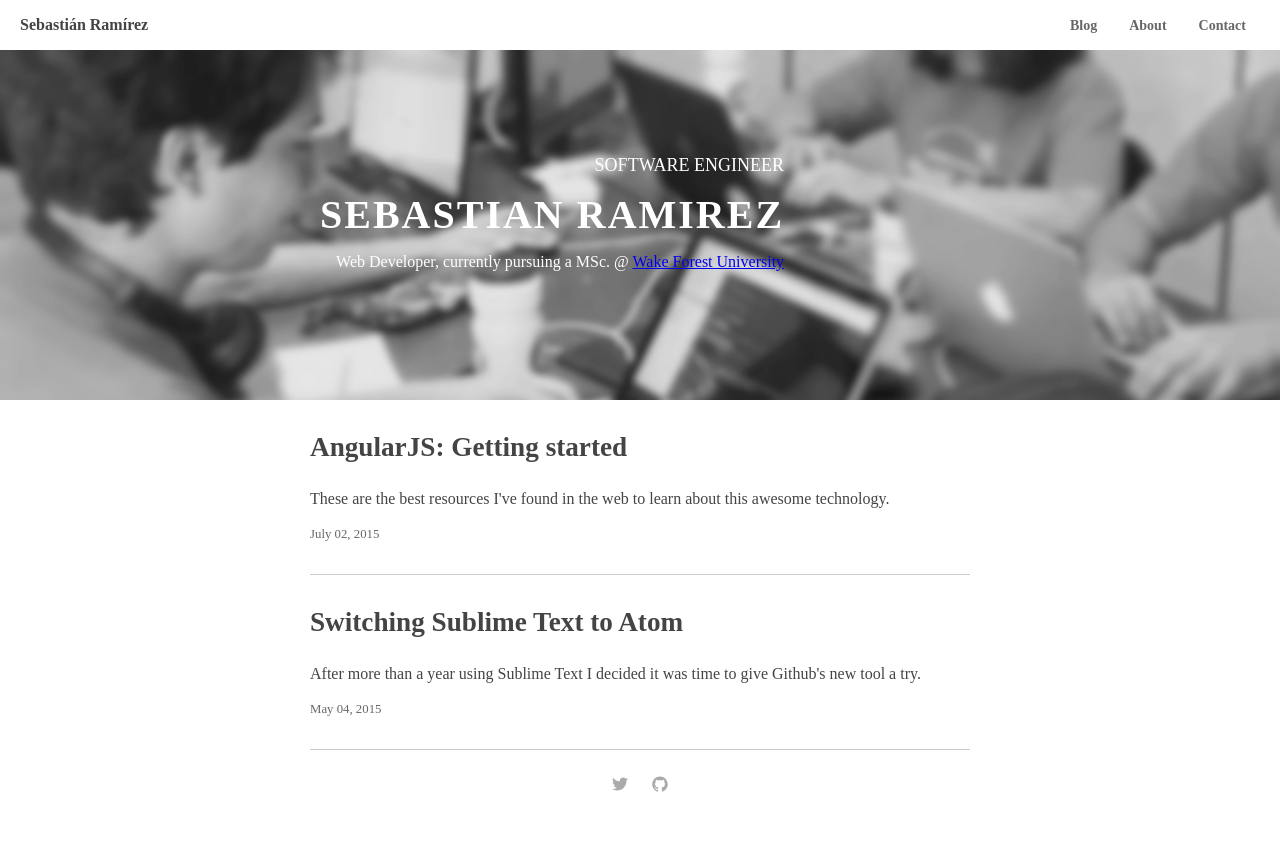
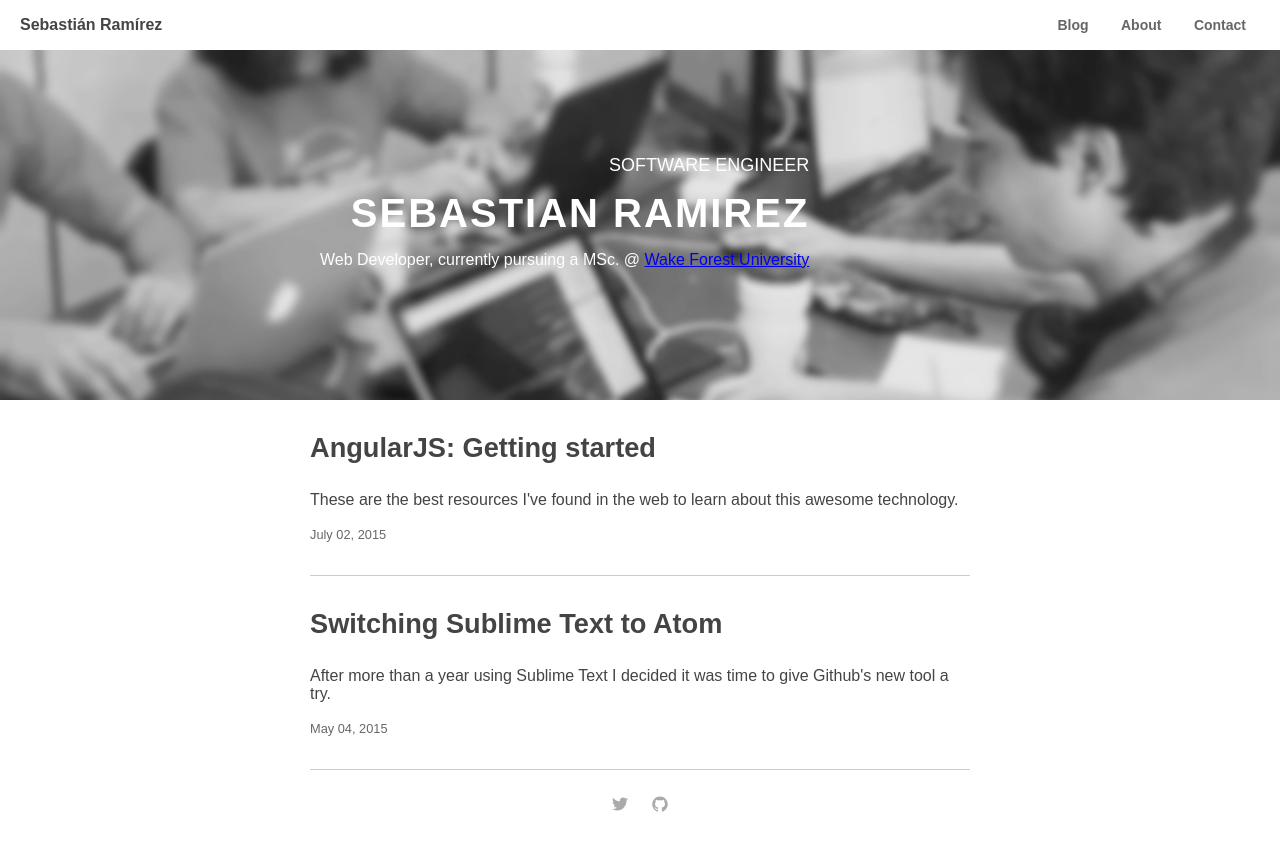
Before and after one commit to s-ramirez/s-ramirez.github.io, a Jekyll site: the page built from index.html, in a window 1280 px wide. Shown: the top 851 px of the page. Built offline with Jekyll 4.4.1, drawn with Linux system fonts in a browser that asks for light colours; some web fonts are replaced; the list of posts is cut into pages by our own code.

Commit message:
Flipping cover, changing font

```diff
--- a/_includes/head.html
+++ b/_includes/head.html
@@ -5,7 +5,7 @@
     <meta name="viewport" content="width=device-width, initial-scale=1.0">
 
     <title>{{ site.name }}{% if page.title %} | {{ page.title }}{% endif %}</title>
-    <link href="https://fonts.googleapis.com/css?family=Droid+Sans:400,700" rel="stylesheet" type="text/css">
+    <link href='https://fonts.googleapis.com/css?family=Montserrat:400,700' rel='stylesheet' type='text/css'>
     <link href="/css/styles.css" rel="stylesheet" type="text/css">
     <meta name="description" content="{% if page.excerpt %}{{ page.excerpt | strip_html | strip_newlines | truncate: 160 }}{% else %}{{ site.description }}{% endif %}">
   </head>
--- a/_sass/variables.scss
+++ b/_sass/variables.scss
@@ -1,5 +1,5 @@
 /* Fonts */
-$font-stack: 'Droid Sans';
+$font-stack: 'Monserrat', sans-serif;
 
 /* Colors */
 $header-color: #444;
```
Also changed, not shown: images/cover.jpg.
